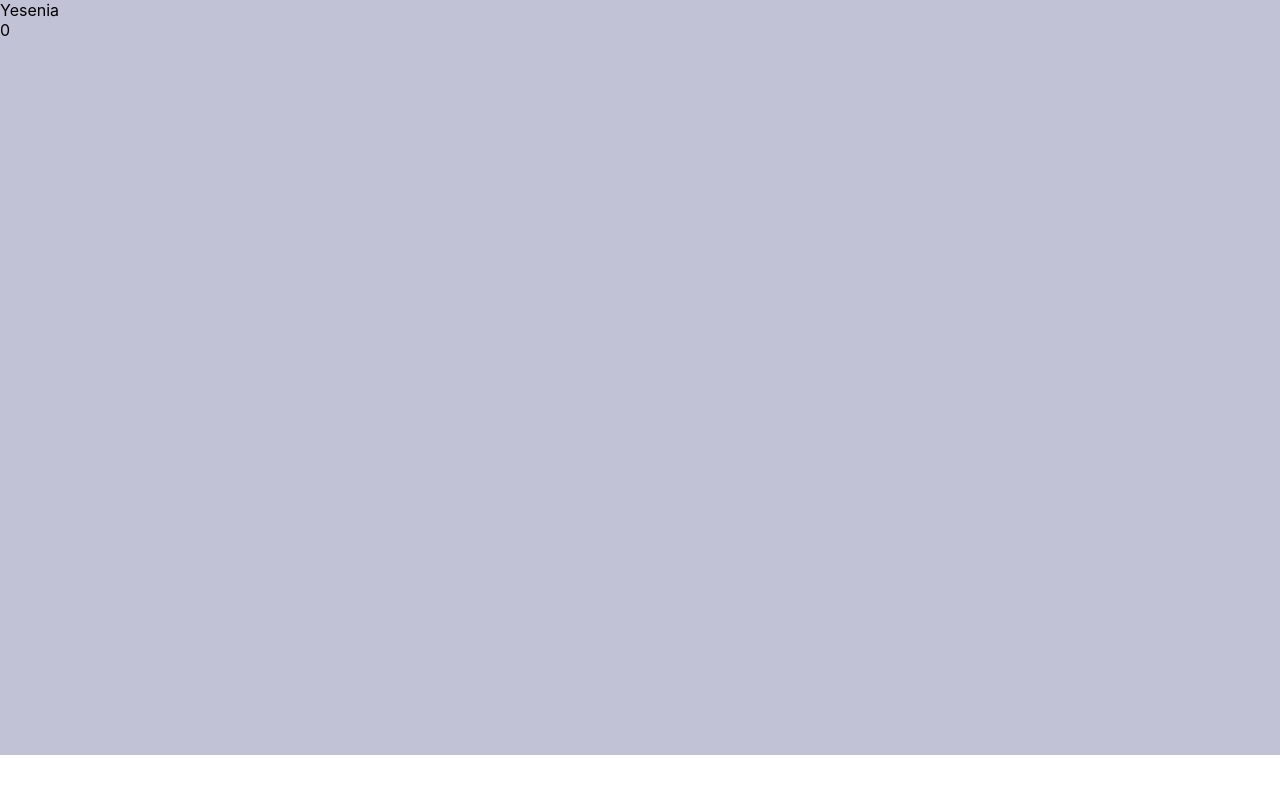
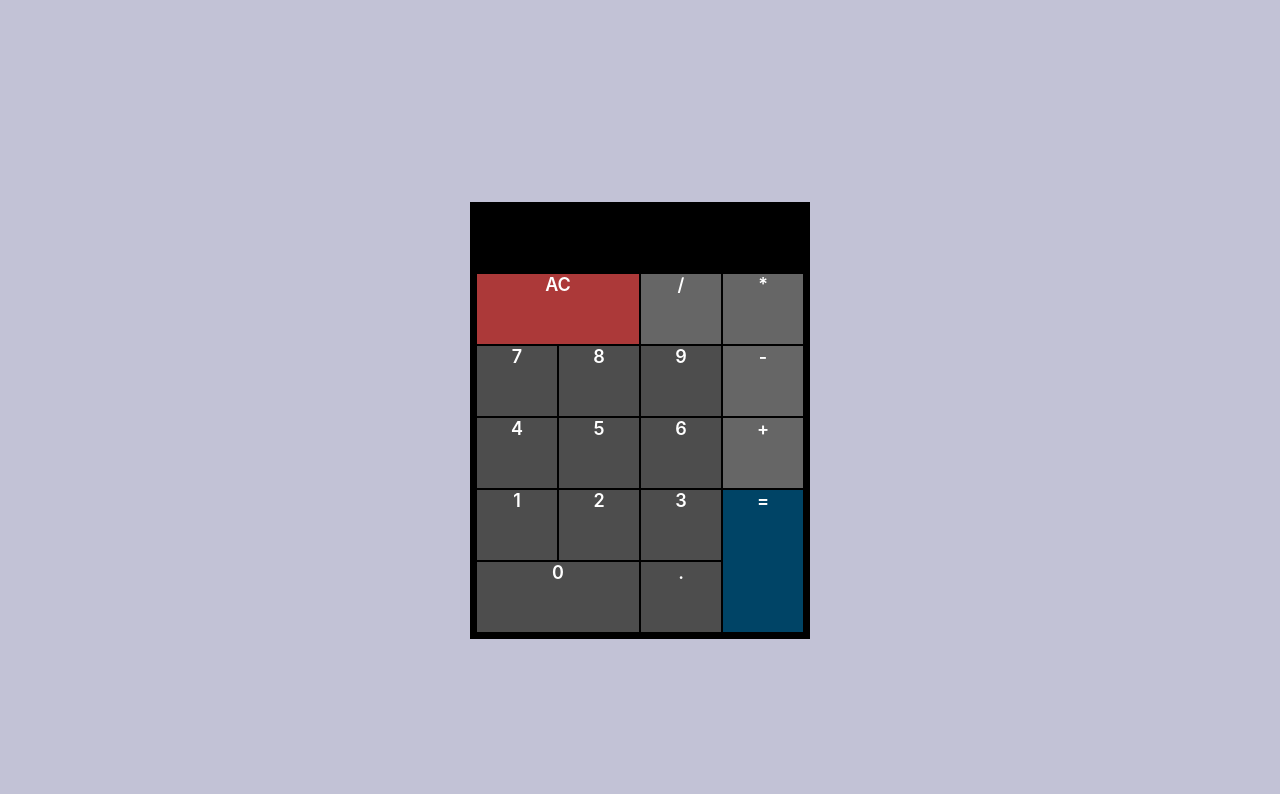
Before and after one commit to YESENIA2012/calculator-project, a React (Create React App) app: page / in a window 1280 px wide. Shown: the top 794 px of the page. Built offline with nearby package versions, Linux system fonts and the light colour scheme.

Commit message:
added functionality to page

```diff
--- a/src/bodyApp.js
+++ b/src/bodyApp.js
@@ -2,13 +2,11 @@ import React from "react";
 import CalculatorComponent from "./calculator";
 
 class BodyContainer extends React.Component {
-  constructor(props) {
-    super(props);
-  }
+
+
   render() {
     return (
       <div className="body-container">
-        Yesenia
         <CalculatorComponent />
       </div>
     );
--- a/src/calculator.js
+++ b/src/calculator.js
@@ -1,23 +1,149 @@
 import React from "react";
 
+
+const numbersAndSymbols = ["AC","/","*",7,8,9, "-",4,5,6,"+",1,2,3,  "=",0,"."]
+let arrayNumber = []
+let arrayNumberAndSigns = [] //este se puede usar en vez del otro, revisar
+let newArrayStrings = []
+
 class CalculatorComponent extends React.Component {
-  constructor(props) {
+  constructor(props){
     super(props);
-    this.addNumberElements = this.addNumberElements.bind(this);
+    this.state = {
+      displayNumClicked: "",
+      displayNumAndOperations: ""
+    }
+    this.handleNumberClick = this.handleNumberClick.bind(this)
+    this.addNumberToArray = this.addNumberToArray.bind(this)
+    this.addNumberAndOperationsToArray = this.addNumberAndOperationsToArray.bind(this)
+    this.makeOperation = this.makeOperation.bind(this)
+    this.organizeInformation = this.organizeInformation.bind(this)
   }
 
-  addNumberElements() {
-    for (let counter = 0; counter < 10; counter++) {
-      return <div className={`element- ${counter}`}>{counter}</div>;
+  handleNumberClick(e){
+
+    let textDisplay = ""
+    let event = e.target.innerHTML
+    this.addNumberAndOperationsToArray(event)
+
+    if(event === 'AC'){
+      textDisplay = ''
+      arrayNumber = []
+    } else if(Number(event)){
+      let numClicked = Number(event)
+      let number = this.addNumberToArray(numClicked)
+      number = number.join('')
+      textDisplay = number
+    } else if (event === '='){
+      textDisplay = this.makeOperation(newArrayStrings)
+    } else {
+      textDisplay = event
+      arrayNumber = []
     }
+
+    this.setState({
+      displayNumClicked: textDisplay
+    })
   }
 
+  addNumberToArray(numClicked){
+    arrayNumber.push(numClicked)
+    return arrayNumber
+  }
+
+  addNumberAndOperationsToArray(event){
+
+    if(event !== "AC"){
+      arrayNumberAndSigns.push(event)
+    } else {
+      arrayNumberAndSigns = []
+    }
+
+    this.setState({
+      displayNumAndOperations: arrayNumberAndSigns.join("")
+    })
+    this.organizeInformation(arrayNumberAndSigns)
+  }
+
+  organizeInformation(arrayNumberAndSigns){
+    let operationSign = null
+
+    newArrayStrings = [...arrayNumberAndSigns]
+    newArrayStrings = newArrayStrings.join('').split(/\D/)
+
+    if(newArrayStrings.length > 1){
+      let symbol = arrayNumberAndSigns.join('').match(/\D/)
+      operationSign = symbol[0]
+    }
+
+    for(let counter = 0; counter < newArrayStrings.length; counter++){
+
+      newArrayStrings[counter] = Number(newArrayStrings[counter])
+
+      if(counter % 2 === 1){
+        //el problema esta aca
+        newArrayStrings[counter + 1] = newArrayStrings[counter]
+        newArrayStrings[counter] = operationSign
+      }
+    }
+
+  }
+
+  makeOperation(newArrayStrings){
+    let result = null
+
+    for(let counter2 = 0; counter2 < newArrayStrings.length; counter2++){
+
+      let element = newArrayStrings[counter2]
+
+      if(element === '+'){
+        let addition = newArrayStrings[counter2 - 1] + newArrayStrings[counter2 + 1]
+        result = addition
+      }
+
+      if(element === '-'){
+        let subtraction = newArrayStrings[counter2 - 1] - newArrayStrings[counter2 + 1]
+        result = subtraction
+      }
+
+      if(element === '*'){
+        let multiplication = newArrayStrings[counter2 - 1] * newArrayStrings[counter2 + 1]
+        result = multiplication
+      }
+
+      if(element === '/') {
+        let division = newArrayStrings[counter2 - 1] / newArrayStrings[counter2 + 1]
+        result = division
+      }
+    }
+
+    let resultDisplay
+
+    if(result !== null){
+      resultDisplay = arrayNumberAndSigns.join("").concat(result)
+    }
+
+    this.setState({
+      displayNumAndOperations: resultDisplay
+    })
+
+    return result
+  }
+
+
   render() {
-    const addNumber = this.addNumberElements();
+
+    const {displayNumClicked, displayNumAndOperations} = this.state
+
+    const items = numbersAndSymbols.map((element, index) => {
+      return <div key={index} className={`element-${index} element`} onClick={this.handleNumberClick}>{element}</div>
+    });
 
     return (
       <div className="calculator-container">
-        <div className="num-container">{addNumber}</div>
+        <div className="display-operation">{displayNumAndOperations}</div>
+        <div className="display-number">{displayNumClicked}</div>
+        <div className="num-container">{items}</div>
       </div>
     );
   }
--- a/src/index.css
+++ b/src/index.css
@@ -13,6 +13,81 @@ code {
 }
 
 .body-container{
+  display: flex;
+  justify-content: center;
+  align-items: center;
   background-color: #c2c2d6;
-  height: 755px;
+  height: 840px;
+  font-weight: 600;
+  font-size: 18px;
+  color: white;
 }
+
+.calculator-container{
+  border: 6px solid black;
+  width: 328px;
+  height: 425px;
+}
+
+.display-operation{
+  color: orange;
+  height: 40px;
+}
+
+.display-number{
+  height: 25px;
+  border: none;
+  color: white;
+}
+
+.display-operation, .display-number{
+  background-color: black;
+  width: 330px;
+  text-align: end;
+}
+
+.num-container{
+  display: flex;
+  flex-direction: row;
+  flex-wrap: wrap;
+  width: 330px;
+}
+
+.element{
+  text-align: center;
+}
+
+.element-0, .element-15{
+  width: 162px;
+  border: 1px solid black;
+}
+
+.element-1, .element-2, .element-3, .element-4, .element-5, .element-6, .element-7, .element-8, .element-9, .element-10, .element-11, .element-12, .element-13, .element-16{
+  width: 80px;
+  height: 70px;
+  border: 1px solid black;
+}
+
+.element-14{
+  width: 80px;
+  height: 142px;
+  border: 1px solid black;
+  background-color: rgb(0, 68, 102);
+}
+
+.element-15, .element-16{
+  position: inherit;
+  margin-top: -72px;
+}
+
+.element-0{
+  background-color: rgb(172,57,57);
+}
+
+.element-1, .element-2, .element-6, .element-10{
+  background-color: rgb(102, 102, 102);
+}
+
+.element-3, .element-4, .element-5,.element-7, .element-8, .element-9, .element-11, .element-12, .element-13, .element-15, .element-16{
+  background-color: #4d4d4d;
+}
```
Also changed, not shown: 1 other file (tests, documents, lock files or other folders).
